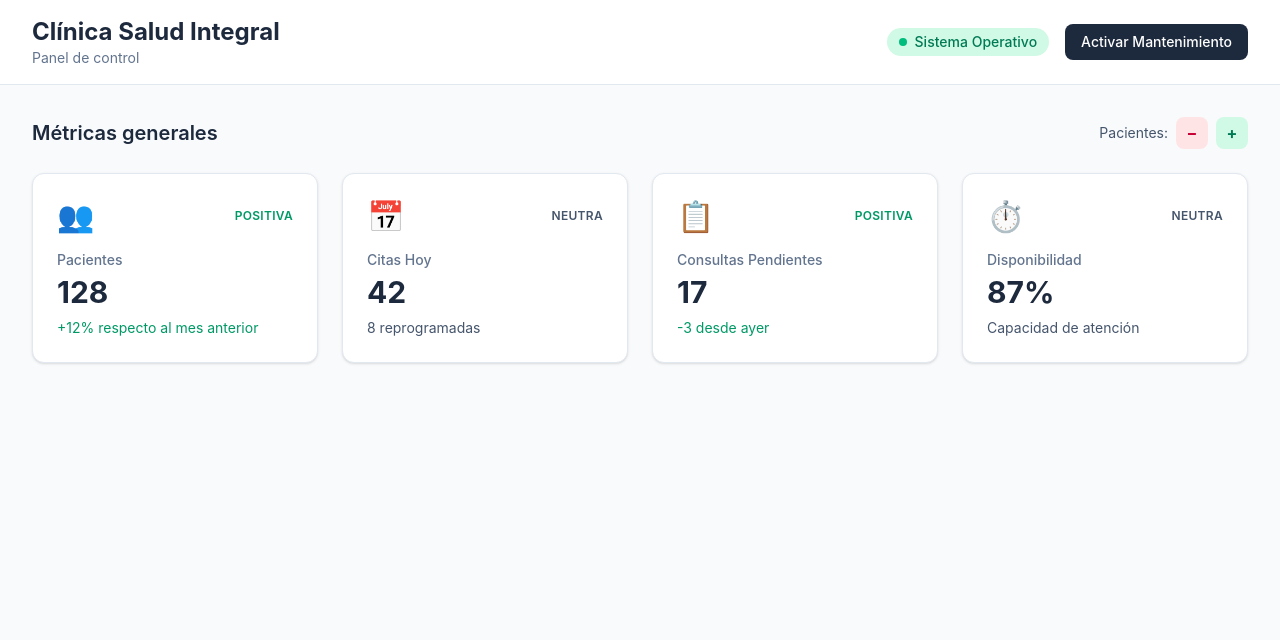
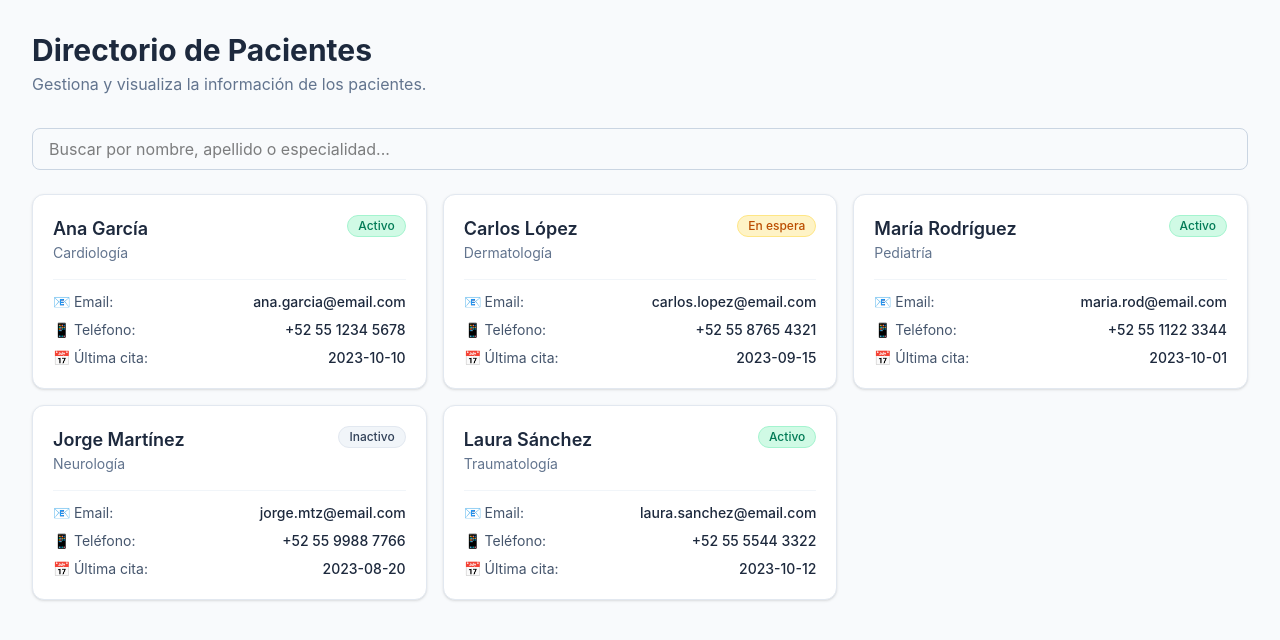
Before and after one commit to eugeniofeliz15-dev/Setup_de_NestJS, a React (Vite) app in the folder clinica-frontend/: page / in a window 1280 px wide. Shown: the top 640 px of the page. Built offline with nearby package versions, Linux system fonts and the light colour scheme.

Commit message:
feat: add Paciente types and BadgeEstado component

```diff
--- a/clinica-frontend/src/App.tsx
+++ b/clinica-frontend/src/App.tsx
@@ -1,7 +1,12 @@
-import { PaginaDashboard } from './pages/PaginaDashboard';
+// Descomenta la que quieras ver hoy.
+// import { PaginaDashboard } from './pages/PaginaDashboard';
+import { PaginaPacientes } from './pages/PaginaPacientes';
 
 function App() {
-  return <PaginaDashboard />;
+  return (
+    // <PaginaDashboard />
+    <PaginaPacientes />
+  );
 }
 
 export default App;
--- /dev/null
+++ b/clinica-frontend/src/components/BadgeEstado.tsx
@@ -0,0 +1,25 @@
+import type { EstadoPaciente } from '../types/paciente';
+
+interface BadgeEstadoProps {
+  estado: EstadoPaciente;
+}
+
+const colorPorEstado: Record<EstadoPaciente, string> = {
+  activo: 'bg-emerald-100 text-emerald-700 border-emerald-200',
+  inactivo: 'bg-slate-100 text-slate-700 border-slate-200',
+  en_espera: 'bg-amber-100 text-amber-700 border-amber-200',
+};
+
+const etiquetaPorEstado: Record<EstadoPaciente, string> = {
+  activo: 'Activo',
+  inactivo: 'Inactivo',
+  en_espera: 'En espera',
+};
+
+export function BadgeEstado({ estado }: BadgeEstadoProps) {
+  return (
+    <span className={`inline-flex items-center px-2.5 py-0.5 rounded-full text-xs font-medium border ${colorPorEstado[estado]}`}>
+      {etiquetaPorEstado[estado]}
+    </span>
+  );
+}
--- /dev/null
+++ b/clinica-frontend/src/components/BuscadorPacientes.tsx
@@ -0,0 +1,18 @@
+interface BuscadorPacientesProps {
+  value: string;
+  onChange: (value: string) => void;
+}
+
+export function BuscadorPacientes({ value, onChange }: BuscadorPacientesProps) {
+  return (
+    <div className="mb-6">
+      <input
+        type="text"
+        placeholder="Buscar por nombre, apellido o especialidad..."
+        value={value}
+        onChange={(e) => onChange(e.target.value)}
+        className="w-full px-4 py-2 border border-slate-300 rounded-lg focus:outline-none focus:ring-2 focus:ring-indigo-500 focus:border-transparent transition-shadow"
+      />
+    </div>
+  );
+}
--- /dev/null
+++ b/clinica-frontend/src/components/PacienteCard.tsx
@@ -0,0 +1,37 @@
+import type { Paciente } from '../types/paciente';
+import { BadgeEstado } from './BadgeEstado';
+
+interface PacienteCardProps {
+  paciente: Paciente;
+}
+
+export function PacienteCard({ paciente }: PacienteCardProps) {
+  return (
+    <div className="bg-white border border-slate-200 rounded-xl p-5 shadow-sm hover:shadow-md transition-shadow flex flex-col gap-3">
+      <div className="flex justify-between items-start">
+        <div>
+          <h3 className="text-lg font-semibold text-slate-800">
+            {paciente.nombre} {paciente.apellido}
+          </h3>
+          <p className="text-sm text-slate-500">{paciente.especialidadAsignada}</p>
+        </div>
+        <BadgeEstado estado={paciente.estado} />
+      </div>
+
+      <div className="space-y-2 text-sm text-slate-600 border-t border-slate-100 pt-3 mt-1">
+        <div className="flex justify-between">
+          <span>📧 Email:</span>
+          <span className="font-medium text-slate-800">{paciente.email}</span>
+        </div>
+        <div className="flex justify-between">
+          <span>📱 Teléfono:</span>
+          <span className="font-medium text-slate-800">{paciente.telefono}</span>
+        </div>
+        <div className="flex justify-between">
+          <span>📅 Última cita:</span>
+          <span className="font-medium text-slate-800">{paciente.ultimaCita}</span>
+        </div>
+      </div>
+    </div>
+  );
+}
--- /dev/null
+++ b/clinica-frontend/src/pages/PaginaPacientes.tsx
@@ -0,0 +1,109 @@
+import { useState, useMemo } from 'react';
+import type { Paciente } from '../types/paciente';
+import { BuscadorPacientes } from '../components/BuscadorPacientes';
+import { PacienteCard } from '../components/PacienteCard';
+
+// ============================================================================
+// ANÁLISIS DEL CÓDIGO GENERADO POR IA (Antes del Refactor):
+// 1. Responsabilidades mezcladas: La IA puso el estado del buscador, el mapeo
+//    de datos y la lógica de colores de las etiquetas en un solo componente gigante.
+// 2. Datos hardcodeados en el JSX: Los pacientes de ejemplo estaban escritos
+//    directamente dentro del return, violando el principio de separación de datos y vista.
+// 3. Falta de tipado estricto: La IA usaba `any` para el evento del input y
+//    no reutilizaba el tipo `EstadoPaciente`, usando strings sueltos ('activo', etc).
+// ============================================================================
+
+const PACIENTES_MOCK: Paciente[] = [
+  {
+    id: '1',
+    nombre: 'Ana',
+    apellido: 'García',
+    email: 'ana.garcia@email.com',
+    telefono: '+52 55 1234 5678',
+    especialidadAsignada: 'Cardiología',
+    ultimaCita: '2023-10-10',
+    estado: 'activo',
+  },
+  {
+    id: '2',
+    nombre: 'Carlos',
+    apellido: 'López',
+    email: 'carlos.lopez@email.com',
+    telefono: '+52 55 8765 4321',
+    especialidadAsignada: 'Dermatología',
+    ultimaCita: '2023-09-15',
+    estado: 'en_espera',
+  },
+  {
+    id: '3',
+    nombre: 'María',
+    apellido: 'Rodríguez',
+    email: 'maria.rod@email.com',
+    telefono: '+52 55 1122 3344',
+    especialidadAsignada: 'Pediatría',
+    ultimaCita: '2023-10-01',
+    estado: 'activo',
+  },
+  {
+    id: '4',
+    nombre: 'Jorge',
+    apellido: 'Martínez',
+    email: 'jorge.mtz@email.com',
+    telefono: '+52 55 9988 7766',
+    especialidadAsignada: 'Neurología',
+    ultimaCita: '2023-08-20',
+    estado: 'inactivo',
+  },
+  {
+    id: '5',
+    nombre: 'Laura',
+    apellido: 'Sánchez',
+    email: 'laura.sanchez@email.com',
+    telefono: '+52 55 5544 3322',
+    especialidadAsignada: 'Traumatología',
+    ultimaCita: '2023-10-12',
+    estado: 'activo',
+  },
+];
+
+export function PaginaPacientes() {
+  const [terminoBusqueda, setTerminoBusqueda] = useState('');
+
+  // Filtramos los pacientes de forma derivada (no guardamos el filtro en otro estado)
+  const pacientesFiltrados = useMemo(() => {
+    const busqueda = terminoBusqueda.toLowerCase();
+    return PACIENTES_MOCK.filter(
+      (p) =>
+        p.nombre.toLowerCase().includes(busqueda) ||
+        p.apellido.toLowerCase().includes(busqueda) ||
+        p.especialidadAsignada.toLowerCase().includes(busqueda)
+    );
+  }, [terminoBusqueda]);
+
+  return (
+    <div className="min-h-screen bg-slate-50 p-4 md:p-8">
+      <header className="mb-8">
+        <h1 className="text-2xl md:text-3xl font-bold text-slate-800">Directorio de Pacientes</h1>
+        <p className="text-slate-500 mt-1">Gestiona y visualiza la información de los pacientes.</p>
+      </header>
+
+      <BuscadorPacientes
+        value={terminoBusqueda}
+        onChange={setTerminoBusqueda}
+      />
+
+      {/* Layout Responsivo: 1 columna en móvil, 2 en tablet, 3 en desktop */}
+      {pacientesFiltrados.length > 0 ? (
+        <div className="grid grid-cols-1 md:grid-cols-2 lg:grid-cols-3 gap-4">
+          {pacientesFiltrados.map((paciente) => (
+            <PacienteCard key={paciente.id} paciente={paciente} />
+          ))}
+        </div>
+      ) : (
+        <div className="text-center py-12 bg-white rounded-xl border border-dashed border-slate-300">
+          <p className="text-slate-500 text-lg">No se encontraron pacientes con ese criterio.</p>
+        </div>
+      )}
+    </div>
+  );
+}
--- /dev/null
+++ b/clinica-frontend/src/types/paciente.ts
@@ -0,0 +1,12 @@
+export type EstadoPaciente = 'activo' | 'inactivo' | 'en_espera';
+
+export interface Paciente {
+  id: string;
+  nombre: string;
+  apellido: string;
+  email: string;
+  telefono: string;
+  especialidadAsignada: string;
+  ultimaCita: string;
+  estado: EstadoPaciente;
+}
```
